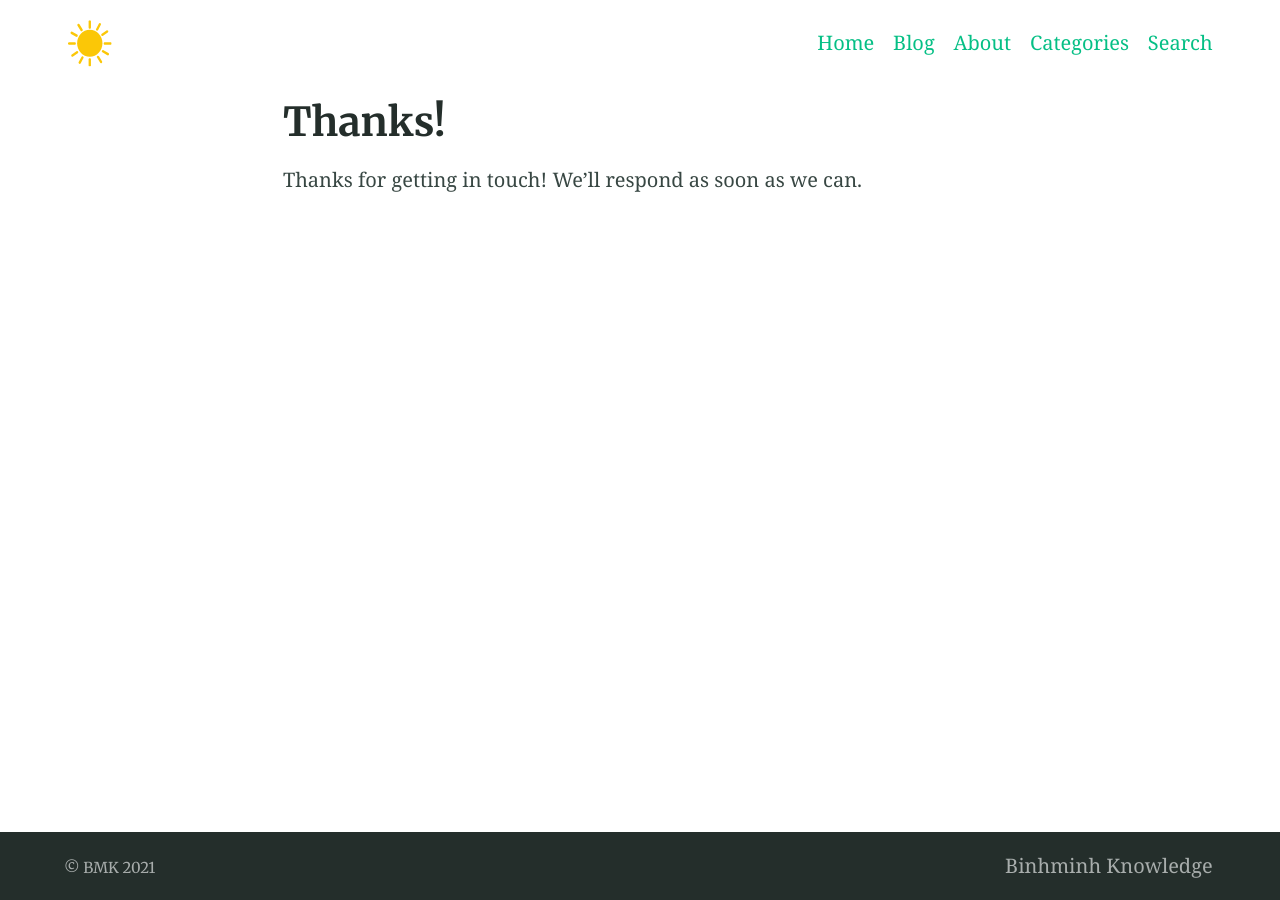
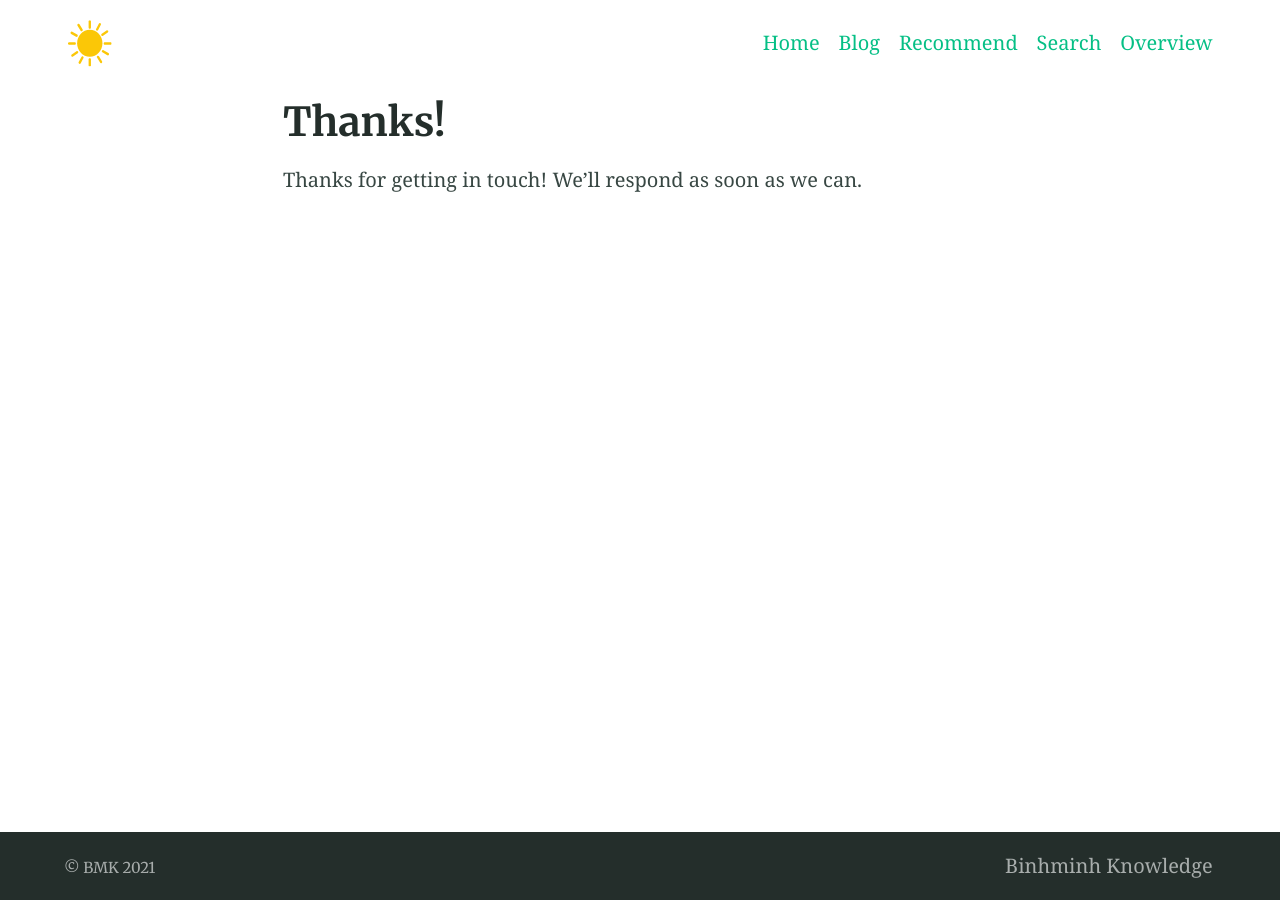
Before and after one commit to 8trien/1, a Jekyll site: the page built from thanks.md, in a window 1280 px wide. Built offline with Jekyll 4.4.1, drawn with Linux system fonts in a browser that asks for light colours.

Commit message:
Update _config.yml

```diff
--- a/_config.yml
+++ b/_config.yml
@@ -123,20 +123,18 @@ favicons: # Favicons are also used in the manifest file. Syntax is 'size: path'
 navigation_header:
 - title: Home
   url: /
-
 - title: Blog
   url: /blog/
-- title: About
+- title: Recommend
   url: /elements/
-- title: Categories
-  url: /categories/
 - title: Search
   url: /search/
-
+- title: Overview
+  url: /categories/
 
 navigation_footer:
 - title: Binhminh Knowledge
-  url: https://darn.es
+  url: https://facebook.com/bmbetter
 
 social_links: # Appears in sidebar. Set the urls then uncomment and comment out as desired
   Twitter: https://twitter.com/DavidDarnes
```
